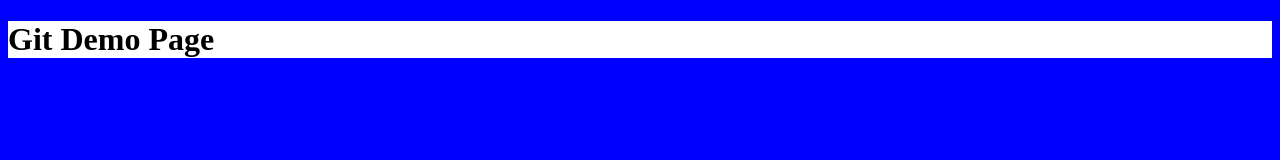
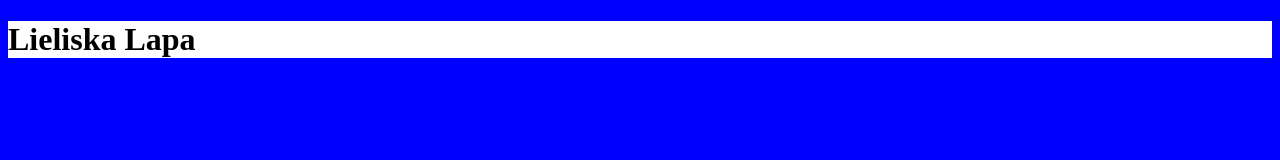
Before and after one commit to Novalks/jauns, a plain HTML site: page index.html in a window 1280 px wide. Drawn offline with Linux system fonts and the light colour scheme.

Commit message:
Nosaukuma maina

```diff
--- a/index.html
+++ b/index.html
@@ -8,7 +8,7 @@
     <link rel="stylesheet" href="styles.css">
 </head>
 <body>
-<h1>Git Demo Page</h1>
+<h1>Lieliska Lapa</h1>
 
     <script src="app.js"></script>
 </body>
```
